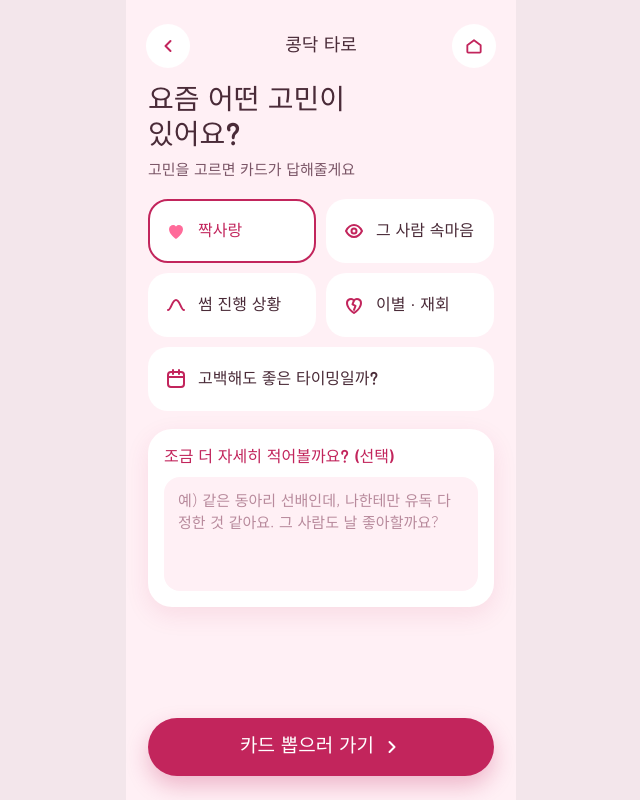
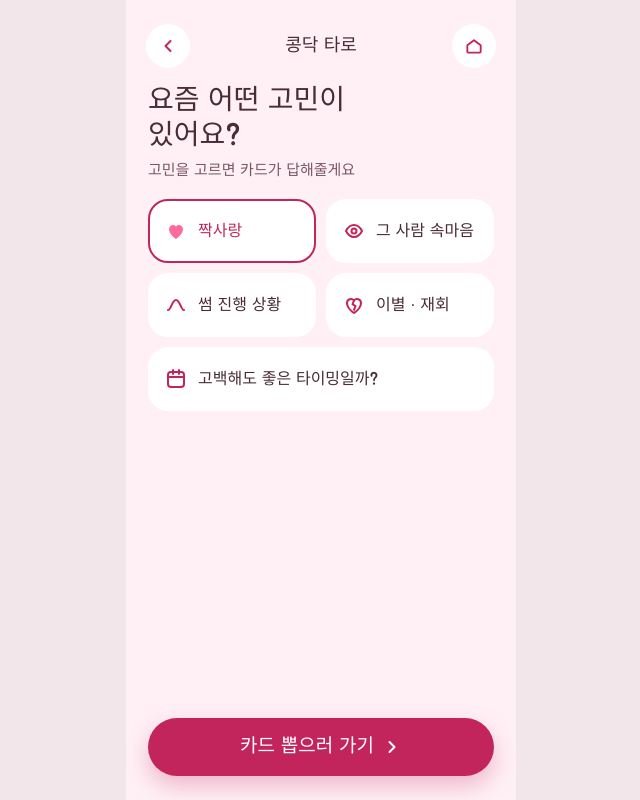
Before and after one commit to lupinus07/kongdak, a Next.js app: page /tarot in a window 1280 px wide. Shown: the whole page, without its empty margins (319-959 px from the left). Built offline with nearby package versions, Linux system fonts and the light colour scheme; no server answers.

Commit message:
타로 고민 선택 화면에서 고민 입력란 없앰 (입력값을 쓰는 곳이 없었음)
Co-Authored-By: Claude Opus 5.5 <noreply@anthropic.com>
Claude-Session: https://claude.ai/code/session_01HbPDh8t2noRN1ZX1Es4e2S

```diff
--- a/app/tarot/TarotAskForm.tsx
+++ b/app/tarot/TarotAskForm.tsx
@@ -52,7 +52,6 @@ const icons: Record<TarotTopicId, React.ReactNode> = {
 
 export function TarotAskForm() {
   const [topic, setTopic] = useState<TarotTopicId>("crush");
-  const [worry, setWorry] = useState("");
   // undefined: 아직 확인 전. 이미 뽑은 날에 고민 선택 화면이 잠깐 보였다 바뀌지 않도록 확인 뒤에 그린다.
   const [today, setToday] = useState<DailyDraw | null | undefined>(undefined);
   useEffect(() => {
@@ -86,20 +85,6 @@ export function TarotAskForm() {
             </button>
           );
         })}
-      </div>
-
-      <div className="flex flex-col gap-2 rounded-3xl bg-white p-4 shadow-[0_8px_24px_rgba(194,37,92,0.10)]">
-        <label htmlFor="worry" className="font-title text-base text-brand">
-          조금 더 자세히 적어볼까요? (선택)
-        </label>
-        <textarea
-          id="worry"
-          rows={4}
-          value={worry}
-          onChange={(e) => setWorry(e.target.value)}
-          placeholder="예) 같은 동아리 선배인데, 나한테만 유독 다정한 것 같아요. 그 사람도 날 좋아할까요?"
-          className="resize-none rounded-2xl border-none bg-bg px-3.5 py-3 text-[15px] leading-normal text-ink placeholder:text-[#B88A9C]"
-        />
       </div>
 
       <Link
```
